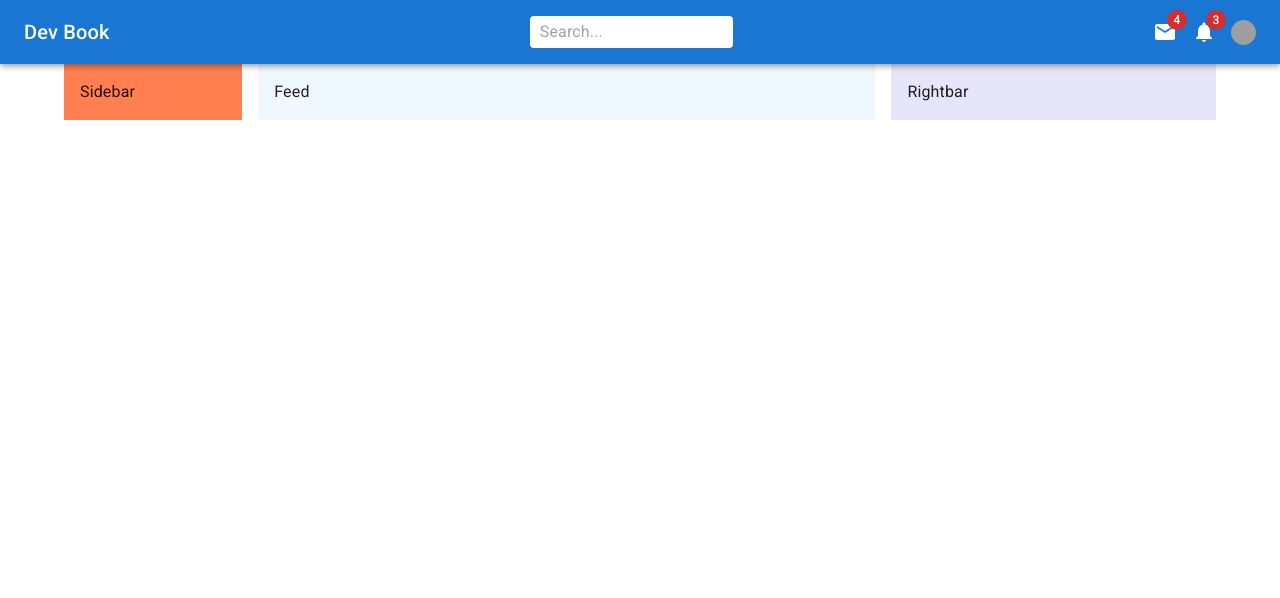
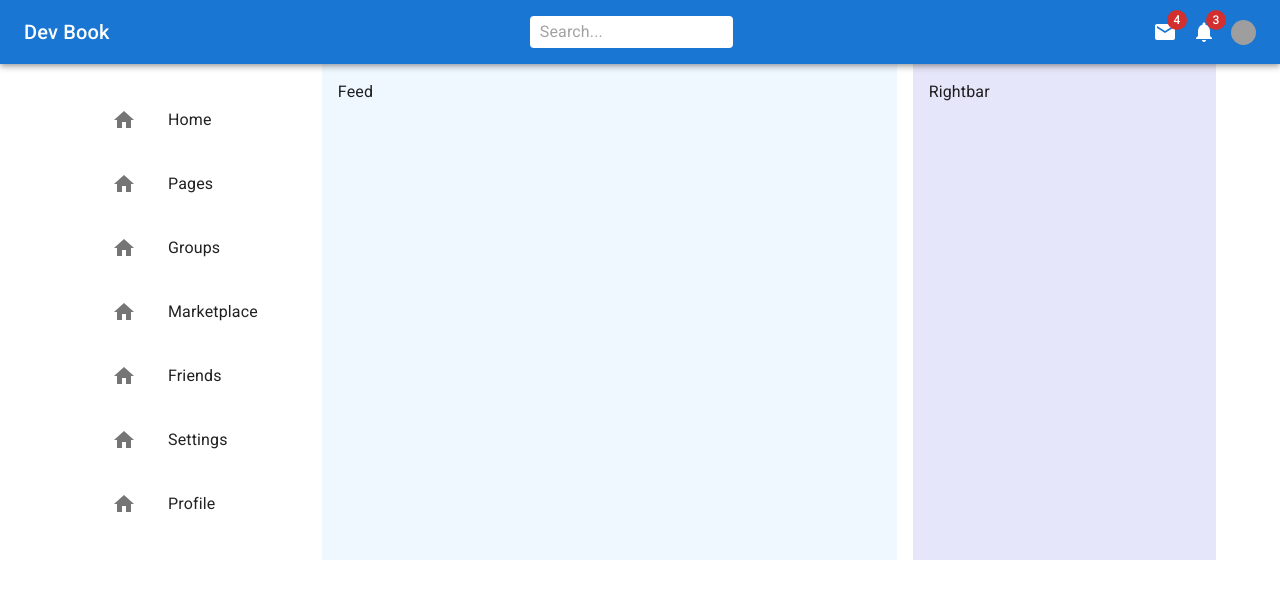
Before and after one commit to mrhrifat/dev-book, a React (Create React App) app: page / in a window 1280 px wide. Shown: the top 598 px of the page. Built offline with nearby package versions, Linux system fonts and the light colour scheme; grey boxes are pictures that could not be loaded.

Commit message:
build: sidebar

```diff
--- a/src/components/Sidebar.jsx
+++ b/src/components/Sidebar.jsx
@@ -1,15 +1,75 @@
 import React from "react";
-import { Box } from "@mui/material";
+import {
+  Box,
+  List,
+  ListItem,
+  ListItemButton,
+  ListItemIcon,
+  ListItemText,
+} from "@mui/material";
+import { Home } from "@mui/icons-material";
 
 const Sidebar = () => {
   return (
-    <Box
-      flex={1}
-      bgcolor="coral"
-      p={2}
-      sx={{ display: { xs: "none", sm: "block" } }}
-    >
-      Sidebar
+    <Box flex={1} p={2} sx={{ display: { xs: "none", sm: "block" } }}>
+      <List>
+        <ListItem>
+          <ListItemButton component="a" href="#">
+            <ListItemIcon>
+              <Home />
+            </ListItemIcon>
+            <ListItemText primary="Home" />
+          </ListItemButton>
+        </ListItem>
+        <ListItem>
+          <ListItemButton component="a" href="#">
+            <ListItemIcon>
+              <Home />
+            </ListItemIcon>
+            <ListItemText primary="Pages" />
+          </ListItemButton>
+        </ListItem>
+        <ListItem>
+          <ListItemButton component="a" href="#">
+            <ListItemIcon>
+              <Home />
+            </ListItemIcon>
+            <ListItemText primary="Groups" />
+          </ListItemButton>
+        </ListItem>
+        <ListItem>
+          <ListItemButton component="a" href="#">
+            <ListItemIcon>
+              <Home />
+            </ListItemIcon>
+            <ListItemText primary="Marketplace" />
+          </ListItemButton>
+        </ListItem>
+        <ListItem>
+          <ListItemButton component="a" href="#">
+            <ListItemIcon>
+              <Home />
+            </ListItemIcon>
+            <ListItemText primary="Friends" />
+          </ListItemButton>
+        </ListItem>
+        <ListItem>
+          <ListItemButton component="a" href="#">
+            <ListItemIcon>
+              <Home />
+            </ListItemIcon>
+            <ListItemText primary="Settings" />
+          </ListItemButton>
+        </ListItem>
+        <ListItem>
+          <ListItemButton component="a" href="#">
+            <ListItemIcon>
+              <Home />
+            </ListItemIcon>
+            <ListItemText primary="Profile" />
+          </ListItemButton>
+        </ListItem>
+      </List>
     </Box>
   );
 };
```
